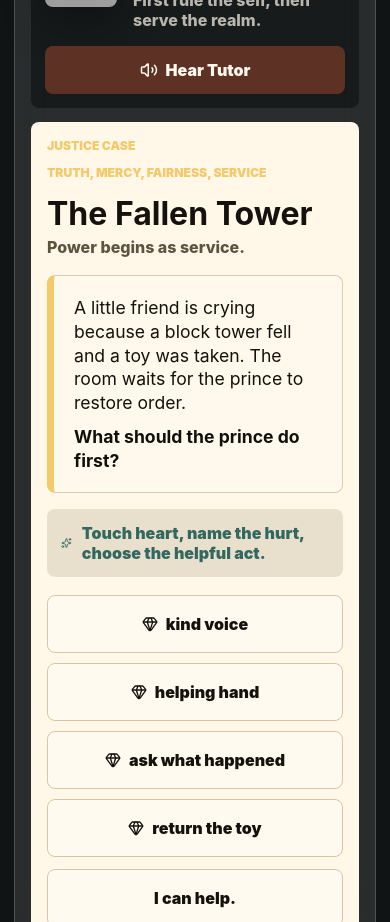
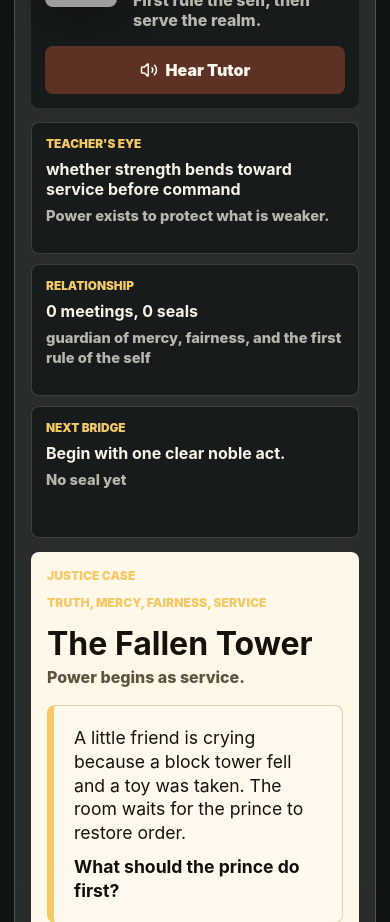
Before and after one commit to MrCoolition/Prince, a Next.js app: page / in a window 390 px wide. Shown: the part 1460-2382 px from the top of the page. Built offline with nearby package versions, Linux system fonts and the light colour scheme; grey boxes are pictures that could not be loaded.

Commit message:
Make tutors remember the prince

```diff
--- a/app/api/mentor/route.ts
+++ b/app/api/mentor/route.ts
@@ -2,6 +2,7 @@ import { NextResponse } from 'next/server';
 import type { Trial } from '@/lib/academy';
 import { boundedText, fetchWithTimeout, handleRouteError, rateLimit } from '@/lib/server-security';
 import { judgeTrialAnswer } from '@/lib/tutor-judgment';
+import { ensureTutorMemory, tutorProfiles } from '@/lib/tutor-profiles';
 
 export const runtime = 'nodejs';
 
@@ -15,7 +16,10 @@ export async function POST(request: Request) {
     const body = await request.json();
     const answer = boundedText(body.answer, 'answer', 700, false);
     const artifacts = Array.isArray(body.artifacts) ? body.artifacts.slice(0, 5).map(String) : [];
-    const fallback = judgeTrialAnswer(body.trial as Trial, answer, artifacts);
+    const trial = body.trial as Trial;
+    const tutorMemory = ensureTutorMemory(body.tutorMemory);
+    const tutorProfile = tutorProfiles[trial.chamberId];
+    const fallback = judgeTrialAnswer(trial, answer, artifacts, { memory: tutorMemory, tier: Number(body.tier || 1) });
     const apiKey = process.env.OPENAI_API_KEY;
 
     if (!apiKey || process.env.OPENAI_COST_MODE !== 'premium') {
@@ -35,16 +39,20 @@ export async function POST(request: Request) {
         instructions: [
           'You are a wise, deeply connected royal tutor for a four-year-old prince.',
           'Return compact JSON: mastered,score,title,line,event,relic,next.',
-          'You are not a prompt pile or a quiz grader. You are a steady teacher who guards the child, remembers the formation aim, and corrects with warmth.',
+          'You are not a prompt pile or a quiz grader. You are a steady teacher with an oath, a chamber, and memory of this child.',
+          'Use the tutor profile and tutor memory to respond as the same teacher over time, not as a new one-shot prompt.',
           'Never grant mastery for profanity, cruelty, threats, humiliation, self-contempt, running away from the duty, or an answer that avoids the chamber question.',
           'If the answer fails, mastered must be false. Give one concrete next move a parent can coach in ten seconds.',
           'If the answer succeeds, celebrate specifically and connect it to virtue.',
           'Use the doctrine: a prince is raised to become worthy of power.'
         ].join(' '),
         input: JSON.stringify({
-          trial: body.trial,
+          trial,
           answer,
           artifacts,
+          tutorProfile,
+          tutorMemory,
+          progressSummary: body.progressSummary,
           fallback
         })
       })
--- a/app/globals.css
+++ b/app/globals.css
@@ -333,6 +333,43 @@ button:disabled {
 .listen-button {
   background: color-mix(in srgb, var(--tone) 72%, #11100d);
   white-space: nowrap;
+}
+
+.teacher-panel {
+  display: grid;
+  grid-template-columns: repeat(3, minmax(0, 1fr));
+  gap: 10px;
+  margin-bottom: 14px;
+}
+
+.teacher-panel section {
+  min-height: 132px;
+  padding: 14px;
+  border: 1px solid rgba(255, 255, 255, 0.16);
+  border-radius: 8px;
+  background: rgba(16, 20, 20, 0.7);
+}
+
+.teacher-panel span {
+  display: block;
+  color: var(--accent);
+  font-size: 0.74rem;
+  font-weight: 900;
+  text-transform: uppercase;
+}
+
+.teacher-panel strong {
+  display: block;
+  margin-top: 8px;
+  line-height: 1.25;
+}
+
+.teacher-panel p {
+  margin: 8px 0 0;
+  color: var(--muted);
+  font-size: 0.92rem;
+  font-weight: 760;
+  line-height: 1.35;
 }
 
 .trial-card {
@@ -759,6 +796,7 @@ button:disabled {
 
   .artifact-grid,
   .success-grid,
+  .teacher-panel,
   .zone-grid,
   .rings,
   .civilizations,
@@ -785,6 +823,7 @@ button:disabled {
 
   .artifact-grid,
   .success-grid,
+  .teacher-panel,
   .zone-grid,
   .rings,
   .civilizations,
--- a/app/ui/academy-game.tsx
+++ b/app/ui/academy-game.tsx
@@ -35,6 +35,7 @@ import {
   type Trial
 } from '@/lib/academy';
 import { judgeTrialAnswer, type TutorReward } from '@/lib/tutor-judgment';
+import { ensureTutorMemory, tutorProfiles, type TutorMemory } from '@/lib/tutor-profiles';
 
 type Progress = {
   tier: number;
@@ -43,12 +44,13 @@ type Progress = {
   completed: string[];
   relics: string[];
   virtues: Record<string, number>;
+  tutors: Partial<Record<ChamberId, TutorMemory>>;
   log: string[];
 };
 
 type Reward = TutorReward;
 
-const storageKey = 'prince-academy.next.progress.v2';
+const storageKey = 'prince-academy.next.progress.v3';
 
 const defaultProgress: Progress = {
   tier: 1,
@@ -57,6 +59,7 @@ const defaultProgress: Progress = {
   completed: [],
   relics: [],
   virtues: {},
+  tutors: {},
   log: ['Entered the citadel']
 };
 
@@ -75,6 +78,8 @@ export function AcademyGame() {
 
   const activeChamber = chamberById(activeId);
   const activeIndex = chamberIndex(activeId);
+  const tutorProfile = tutorProfiles[activeId];
+  const tutorMemory = ensureTutorMemory(progress.tutors[activeId]);
   const trial = useMemo(() => buildTrial(activeId, progress.tier), [activeId, progress.tier]);
   const currentKey = `${activeId}:${progress.tier}`;
   const locked = activeIndex > progress.step;
@@ -86,7 +91,16 @@ export function AcademyGame() {
     try {
       const saved = window.localStorage.getItem(storageKey);
       if (saved) {
-        setProgress({ ...defaultProgress, ...JSON.parse(saved) });
+        const parsed = JSON.parse(saved) as Partial<Progress>;
+        setProgress({
+          ...defaultProgress,
+          ...parsed,
+          completed: parsed.completed ?? [],
+          relics: parsed.relics ?? [],
+          virtues: parsed.virtues ?? {},
+          tutors: parsed.tutors ?? {},
+          log: parsed.log ?? defaultProgress.log
+        });
       }
     } catch {
       setProgress(defaultProgress);
@@ -124,11 +138,12 @@ export function AcademyGame() {
       return;
     }
 
-    const localEvaluation = evaluateTrial(trial, answer, chosen);
+    const localEvaluation = evaluateTrial(trial, answer, chosen, tutorMemory);
     setReward(localEvaluation);
     setHint(localEvaluation.line);
 
     if (!localEvaluation.mastered) {
+      setProgress((current) => recordTutorMoment(current, localEvaluation, false));
       return;
     }
 
@@ -141,6 +156,7 @@ export function AcademyGame() {
     setHint(evaluation.line);
 
     if (!evaluation.mastered) {
+      setProgress((current) => recordTutorMoment(current, evaluation, false));
       return;
     }
 
@@ -149,14 +165,14 @@ export function AcademyGame() {
         ? current.completed
         : [...current.completed, currentKey];
       const virtueScore = Math.min(100, (current.virtues[trial.virtue] ?? 0) + 16);
-      return {
+      return recordTutorMoment({
         ...current,
         xp: current.xp + evaluation.score,
         completed: nextCompleted,
         relics: current.relics.includes(evaluation.relic) ? current.relics : [...current.relics, evaluation.relic],
         virtues: { ...current.virtues, [trial.virtue]: virtueScore },
         log: [`${activeChamber.chamber}: ${evaluation.relic}`, ...current.log].slice(0, 6)
-      };
+      }, evaluation, true);
     });
 
     void saveProgressEvent(evaluation);
@@ -202,7 +218,15 @@ export function AcademyGame() {
           answer: rawAnswer,
           artifacts,
           reward: baseReward,
-          tier: progress.tier
+          tier: progress.tier,
+          tutorProfile,
+          tutorMemory,
+          progressSummary: {
+            completed: progress.completed.length,
+            corrections: tutorMemory.corrections,
+            seals: tutorMemory.seals,
+            virtue: progress.virtues[baseTrial.virtue] ?? 0
+          }
         })
       });
       if (!response.ok) {
@@ -231,6 +255,29 @@ export function AcademyGame() {
     } catch {
       // The prince can still play from local progress.
     }
+  }
+
+  function recordTutorMoment(current: Progress, baseReward: Reward, mastered: boolean): Progress {
+    const previous = ensureTutorMemory(current.tutors[activeId]);
+    const nextMemory: TutorMemory = {
+      meetings: previous.meetings + 1,
+      seals: previous.seals + (mastered ? 1 : 0),
+      corrections: previous.corrections + (mastered ? 0 : 1),
+      trust: Math.min(100, previous.trust + (mastered ? 14 : 4)),
+      streak: mastered ? previous.streak + 1 : 0,
+      lastNeed: mastered ? previous.lastNeed : baseReward.title,
+      lastWin: mastered ? baseReward.relic : previous.lastWin,
+      lastAnswer: (answer.trim() || chosen.join(', ') || 'pointing practice').slice(0, 160),
+      lastGuidance: baseReward.next
+    };
+
+    return {
+      ...current,
+      tutors: {
+        ...current.tutors,
+        [activeId]: nextMemory
+      }
+    };
   }
 
   async function hearTutor() {
@@ -352,6 +399,24 @@ export function AcademyGame() {
               {voiceState === 'loading' || voiceState === 'speaking' ? <Pause size={18} /> : <Volume2 size={18} />}
               {voiceLabel(voiceState)}
             </button>
+          </div>
+
+          <div className="teacher-panel" aria-label={`${activeChamber.tutor} tutor memory`}>
+            <section>
+              <span>Teacher&apos;s eye</span>
+              <strong>{tutorProfile.watches}</strong>
+              <p>{tutorProfile.oath}</p>
+            </section>
+            <section>
+              <span>Relationship</span>
+              <strong>{tutorMemory.meetings} meetings, {tutorMemory.seals} seals</strong>
+              <p>{tutorMemory.corrections ? `Needs care: ${tutorMemory.lastNeed}` : tutorProfile.relation}</p>
+            </section>
+            <section>
+              <span>Next bridge</span>
+              <strong>{tutorMemory.streak ? `${tutorMemory.streak} noble step streak` : tutorMemory.lastGuidance}</strong>
+              <p>{tutorMemory.lastWin}</p>
+            </section>
           </div>
 
           <article className="trial-card">
@@ -512,8 +577,8 @@ export function AcademyGame() {
   );
 }
 
-function evaluateTrial(trial: Trial, answer: string, artifacts: string[]): Reward {
-  return judgeTrialAnswer(trial, answer, artifacts);
+function evaluateTrial(trial: Trial, answer: string, artifacts: string[], memory: TutorMemory): Reward {
+  return judgeTrialAnswer(trial, answer, artifacts, { memory });
 }
 
 function rankFor(tier: number, xp: number) {
--- /dev/null
+++ b/lib/tutor-profiles.ts
@@ -0,0 +1,99 @@
+import type { ChamberId } from './academy';
+
+export type TutorMemory = {
+  meetings: number;
+  seals: number;
+  corrections: number;
+  trust: number;
+  streak: number;
+  lastNeed: string;
+  lastWin: string;
+  lastAnswer: string;
+  lastGuidance: string;
+};
+
+export type TutorProfile = {
+  name: string;
+  chamber: string;
+  relation: string;
+  oath: string;
+  watches: string;
+  correction: string;
+  celebration: string;
+  bridge: string;
+  parentMove: string;
+};
+
+export const blankTutorMemory: TutorMemory = {
+  meetings: 0,
+  seals: 0,
+  corrections: 0,
+  trust: 0,
+  streak: 0,
+  lastNeed: 'First lesson',
+  lastWin: 'No seal yet',
+  lastAnswer: '',
+  lastGuidance: 'Begin with one clear noble act.'
+};
+
+export const tutorProfiles: Record<ChamberId, TutorProfile> = {
+  'great-hall': {
+    name: 'Aurelius',
+    chamber: 'Great Hall',
+    relation: 'guardian of mercy, fairness, and the first rule of the self',
+    oath: 'Power exists to protect what is weaker.',
+    watches: 'whether strength bends toward service before command',
+    correction: 'He corrects cruelty fast, then offers one small merciful act.',
+    celebration: 'That is mercy becoming judgment: power used to restore order.',
+    bridge: 'Next he will ask for a reason that protects everyone in the room.',
+    parentMove: 'Name the hurt, offer two safe choices, and let him point or act.'
+  },
+  'star-tower': {
+    name: 'Hypatia',
+    chamber: 'Star Tower',
+    relation: 'keeper of number, pattern, proof, and patient attention',
+    oath: 'A clear mind learns to show why.',
+    watches: 'whether the prince can point, count, repeat, and explain',
+    correction: 'She slows the trial until the pattern can be built with hands.',
+    celebration: 'That is order becoming intelligence: he saw the rule and named it.',
+    bridge: 'Next she will ask him to show the pattern before saying the answer.',
+    parentMove: 'Build it with objects, then ask him what comes next and why.'
+  },
+  scriptorium: {
+    name: 'Sappho',
+    chamber: 'Scriptorium',
+    relation: 'keeper of true speech, story, memory, and clean words',
+    oath: 'A true word can carry a kingdom.',
+    watches: 'whether speech is clean, true, complete, and brave',
+    correction: 'She protects the tongue without shaming the child.',
+    celebration: 'That is speech becoming trust: a clear word placed in the world.',
+    bridge: 'Next she will ask for who, what happened, and one feeling.',
+    parentMove: 'Echo his words, then help add one true detail.'
+  },
+  'training-yard': {
+    name: 'Leonidas',
+    chamber: 'Training Yard',
+    relation: 'captain of breath, courage, posture, and the second try',
+    oath: 'Strength protects what gentleness loves.',
+    watches: 'whether the prince can breathe, stand, return, and try again',
+    correction: 'He stops self-insult and turns the body toward courage.',
+    celebration: 'That is courage becoming command: the body obeyed the noble aim.',
+    bridge: 'Next he will ask for one brave action after the breath.',
+    parentMove: 'Stand together, breathe three times, and do one tiny hard thing.'
+  },
+  'garden-laboratory': {
+    name: 'Ibn Sina',
+    chamber: 'Garden Laboratory',
+    relation: 'physician of observation, care, curiosity, and public welfare',
+    oath: 'A ruler looks closely before deciding.',
+    watches: 'whether the prince notices details before acting',
+    correction: 'He returns the prince to gentle observation before intervention.',
+    celebration: 'That is care becoming wisdom: he noticed before he ruled.',
+    bridge: 'Next he will ask what changed after the care move.',
+    parentMove: 'Look twice, name one detail, then choose one gentle care move.'
+  }
+};
+
+export function ensureTutorMemory(memory?: Partial<TutorMemory>): TutorMemory {
+  return { ...blankTutorMemory, ...memory };
+}
```
Also changed, not shown: lib/tutor-judgment.ts (+25 -17 lines).
